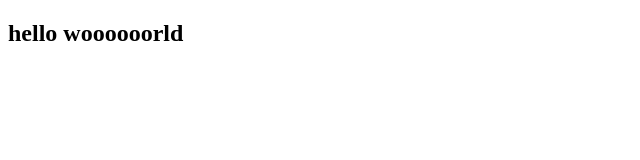
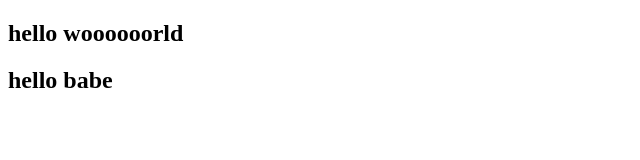
Before and after one commit to cryptokz/lecture-2-1, a plain HTML site: page index.html in a window 1280 px wide. Shown: the whole page, without its empty margins (0-640 px from the left). Drawn offline with Linux system fonts and the light colour scheme.

Commit message:
hello bro

```diff
--- a/index.html
+++ b/index.html
@@ -8,7 +8,7 @@
 </head>
 <body>
 	<h2>hello woooooorld</h2>
-
+	<h2>hello babe</h2>
 
 </body>
 </html>
```
